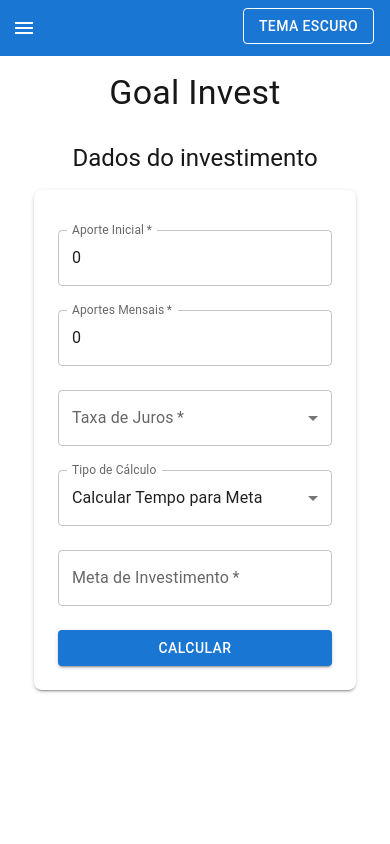
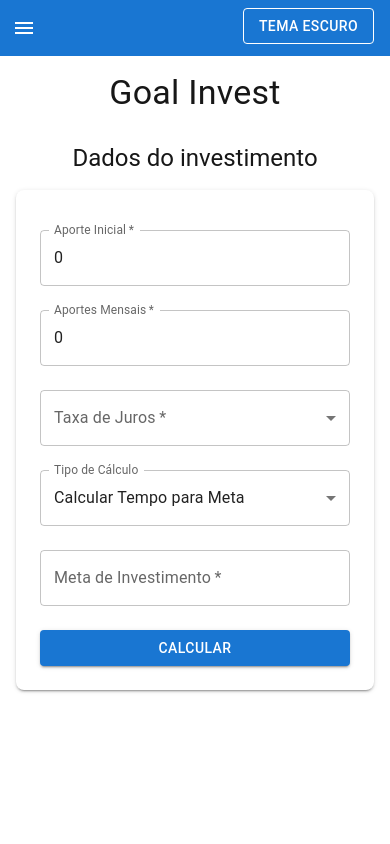
Before and after one commit to LeoJunioYuri/goal-invest, a Next.js app: page / in a window 390 px wide. Shown: the top 844 px of the page. Built offline with nearby package versions, Linux system fonts and the light colour scheme.

Commit message:
style: mobile fix

```diff
--- a/src/app/page.tsx
+++ b/src/app/page.tsx
@@ -33,21 +33,11 @@ const HomePage: React.FC = () => {
         Goal Invest
       </Typography>
 
-      <Box
-        className={`w-full flex flex-col md:flex-row items-center justify-center transition-transform duration-500 ease-in-out`}
-      >
+      <Box className="w-full flex flex-col md:flex-row items-center justify-center transition-transform duration-500 ease-in-out">
         <Box
-          className={`transition-transform duration-500 ease-in-out ${
-            calculated ? 'translate-y-0' : '-translate-y-12'
-          }`}
-          style={{
-            maxWidth: '90%',
-            width: '500px',
-            height: '400px',
-            margin: '4rem auto 6rem',
-          }}
+          className={`transition-transform duration-500 ease-in-out ${calculated ? 'translate-y-0' : '-translate-y-12'} max-w-[100%] w-[500px] h-[375px] mx-auto my-16`}
         >
-          <Typography variant="h5" align="center" style={{ paddingBottom: '1rem' }}>
+          <Typography variant="h5" align="center" className="pb-4">
             Dados do investimento
           </Typography>
           <InvestmentForm onCalculate={handleCalculate} />
@@ -55,17 +45,7 @@ const HomePage: React.FC = () => {
 
         {result && (
           <Box
-            className={`transition-opacity duration-500 ease-in-out ${
-              calculated ? 'opacity-100 translate-x-0' : 'opacity-0 translate-x-full'
-            }`}
-            style={{
-              maxWidth: '90%',
-              width: '500px',
-              height: '400px',
-              margin: '0 4rem',
-              marginTop: window.innerWidth < 768 ? '12rem' : '6rem',
-              marginBottom: '12rem',
-            }}
+            className={`transition-opacity duration-500 ease-in-out ${calculated ? 'opacity-100 translate-x-0' : 'opacity-0 translate-x-full'} max-w-[90%] w-[500px] h-[400px] mx-4 mt-12 mb-12`}
           >
             <Typography variant="h5" align="center">
               Gráfico de Investimentos
```
